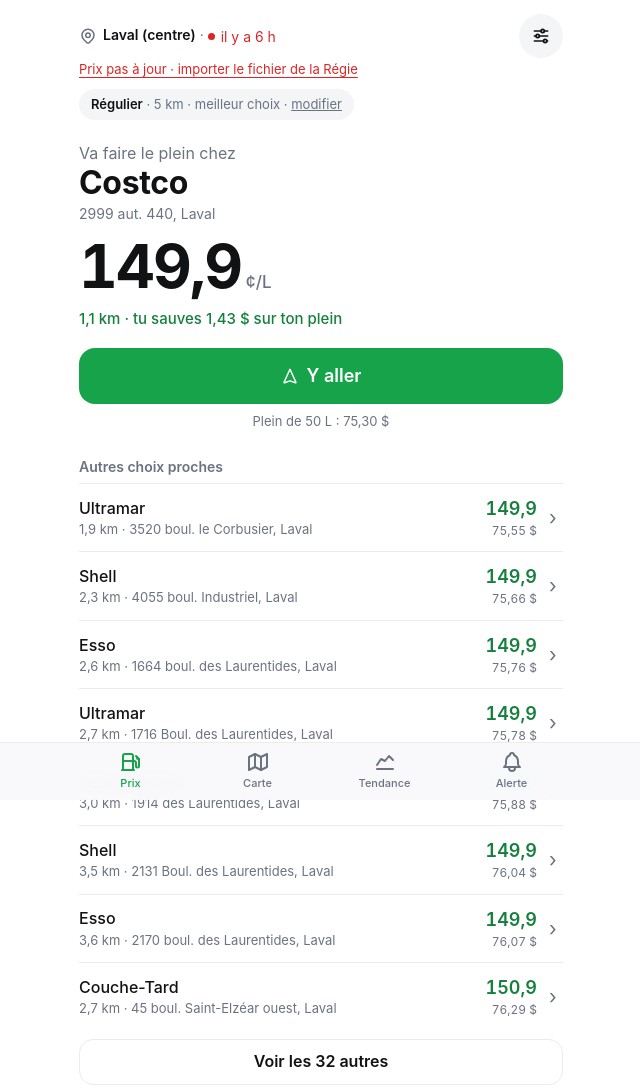
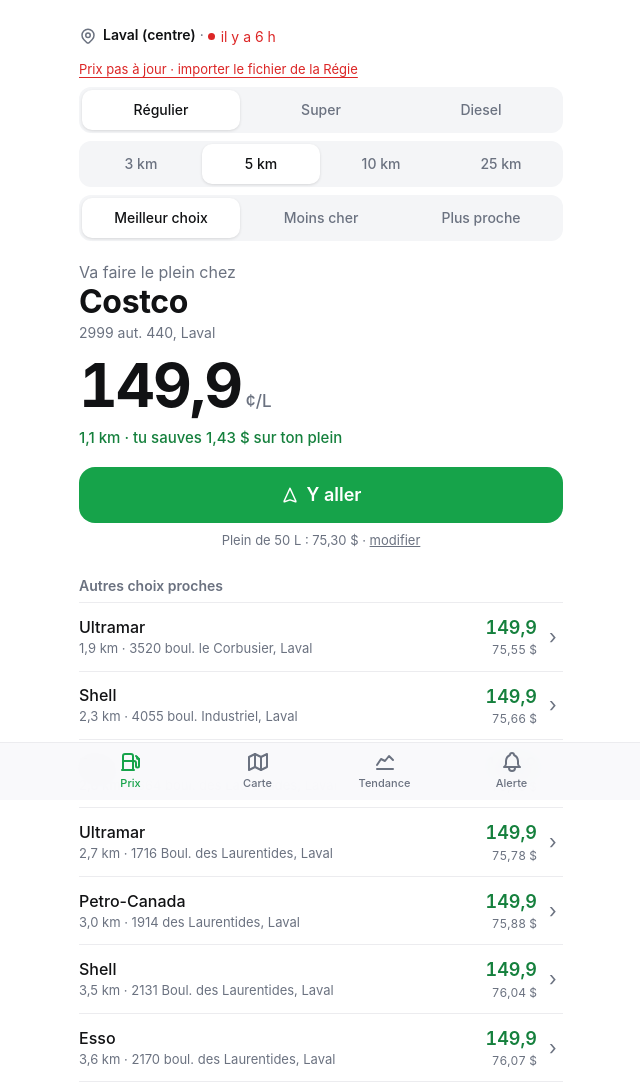
Before and after one commit to bot0123-anti-ai/essence-quebec, a plain HTML site: page site/index.html in a window 1280 px wide. Shown: the top 1088 px of the page, without its empty margins (319-959 px from the left). Drawn offline with Linux system fonts and the light colour scheme.

Commit message:
Choix affichés directement à l'écran
Carburant, distance et tri visibles en haut (contrôles segmentés); « Mon véhicule » et Costco visibles sous la liste.

Co-Authored-By: Claude Opus 5.5 <noreply@anthropic.com>
Claude-Session: https://claude.ai/code/session_01VqtE2omeLmVUKYEM9PbCvx

```diff
--- a/site/index.html
+++ b/site/index.html
@@ -14,7 +14,7 @@
    IDEA: le conseil d'un ami : « Va faire le plein chez Costco »
    PICTURE: le nom de la station et le prix en très grand, gros bouton vert « Y aller »
    COLOUR and TYPE: blanc, encre, gris doux, vert pour l'action et l'économie; police du téléphone
-   LAYOUT: une colonne (max 520px), filtres cachés derrière l'icône réglages, barre d'onglets en bas */
+   LAYOUT: une colonne (max 520px), choix visibles en haut (contrôles segmentés), véhicule sous la liste, onglets en bas */
 :root{color-scheme:light dark;--bg:light-dark(#fff,#0e0f11);--ink:light-dark(#111214,#f3f4f6);--mute:light-dark(#6b7280,#9ca3af);--line:light-dark(#ececef,#24262b);--soft:light-dark(#f4f5f7,#191b1f);--card:light-dark(#fff,#15171a);--green:light-dark(#16a34a,#15803d);--gtext:light-dark(#15803d,#4ade80);--gsoft:light-dark(#e9f7ee,#12261a);--amber:light-dark(#b45309,#fbbf24);--red:light-dark(#dc2626,#f87171)}
 :root[data-theme=light]{color-scheme:light}:root[data-theme=dark]{color-scheme:dark}
 *{box-sizing:border-box;min-width:0}
@@ -36,9 +36,11 @@ svg.i{width:18px;height:18px;fill:none;stroke:currentColor;stroke-width:2;stroke
 .panel{background:var(--soft);border-radius:18px;padding:14px;display:grid;gap:14px;margin-top:6px}
 .panel[hidden]{display:none}
 .grp>span{display:block;font-size:13px;color:var(--mute);margin-bottom:6px}
-.seg{display:flex;flex-wrap:wrap;gap:6px}
-.seg button{font:inherit;font-size:14px;font-weight:500;min-height:40px;padding:0 14px;border-radius:99px;border:0;background:var(--card);color:var(--ink);cursor:pointer}
-.seg button[aria-pressed=true]{background:var(--ink);color:var(--bg)}
+.ctl{display:grid;gap:8px;margin-top:8px}
+.seg{display:flex;gap:2px;background:var(--soft);border-radius:12px;padding:3px}
+.seg button{flex:1 1 0;font:inherit;font-size:14px;font-weight:500;min-height:40px;padding:0 6px;border-radius:10px;border:0;background:transparent;color:var(--mute);cursor:pointer;white-space:nowrap}
+.seg button[aria-pressed=true]{background:var(--card);color:var(--ink);box-shadow:0 1px 3px #0000001f}
+body[data-tab=trend] .hide-trend,body[data-tab=alert] .hide-alert{display:none}
 .row{display:flex;gap:8px;flex-wrap:wrap;align-items:flex-end}
 input[type=text],input[type=number],select{font:inherit;font-size:16px;color:var(--ink);background:var(--card);border:1px solid var(--line);border-radius:12px;padding:9px 12px;min-height:44px;flex:1 1 140px;width:100%}
 label.f{display:grid;gap:4px;font-size:13px;color:var(--mute);flex:1 1 130px}
@@ -58,7 +60,7 @@ label.ck{display:flex;gap:8px;align-items:center;font-size:15px;min-height:32px}
 .msg:empty{display:none}
 .chipsum{display:inline-flex;align-items:center;gap:6px;margin-top:10px;background:var(--soft);border:0;border-radius:99px;padding:6px 12px;font:inherit;font-size:13px;color:var(--mute);cursor:pointer}
 .chipsum b{color:var(--ink);font-weight:600}
-.hero .lead{margin:22px 0 0;font-size:16px;color:var(--mute)}
+.hero .lead{margin:20px 0 0;font-size:16px;color:var(--mute)}
 .hero .name{margin:0;font-size:32px;font-weight:700;line-height:1.15;letter-spacing:-.01em}
 .hero .addr{margin:2px 0 0;font-size:14px;color:var(--mute)}
 .hero .price{margin:12px 0 0;font-size:60px;font-weight:700;line-height:1;letter-spacing:-.03em;font-variant-numeric:tabular-nums}
@@ -92,7 +94,7 @@ h2.t{font-size:26px;font-weight:700;margin:20px 0 0;letter-spacing:-.01em}
 .fig{position:relative;height:220px;margin-top:12px}.fig>svg{position:absolute;inset:0;width:100%;height:100%;color:var(--ink)}
 .legend{display:flex;gap:16px;flex-wrap:wrap;font-size:13px;color:var(--mute);margin-top:6px}
 .legend i{display:inline-block;width:16px;height:3px;vertical-align:middle;margin-right:6px;border-radius:2px}
-#rng{margin-top:14px}#rng button{background:var(--soft)}#rng button[aria-pressed=true]{background:var(--ink)}
+#rng{margin-top:14px}
 .alhead{display:flex;justify-content:space-between;align-items:center;gap:16px}
 .grid3{display:grid;grid-template-columns:repeat(auto-fit,minmax(130px,1fr));gap:10px;margin-top:14px}
 ol.steps{padding-left:20px;margin:14px 0 0;display:grid;gap:12px}
@@ -113,7 +115,6 @@ code{background:var(--soft);border-radius:6px;padding:1px 6px;overflow-wrap:anyw
       <svg class="i" viewBox="0 0 24 24"><path d="M9 11a3 3 0 1 0 6 0a3 3 0 0 0-6 0"/><path d="M17.66 16.66l-4.24 4.24a2 2 0 0 1-2.83 0l-4.25-4.24a8 8 0 1 1 11.32 0z"/></svg>
       <span><b id="poslbl">…</b> · <span class="fresh" id="freshBox"><span class="dot"></span><span id="fresh">chargement…</span></span></span>
     </button>
-    <button class="ibtn" id="filtBtn" type="button" aria-expanded="false" aria-controls="filt" aria-label="Réglages"><svg class="i" viewBox="0 0 24 24"><path d="M4 6h8M16 6h4M4 12h2M10 12h10M4 18h11M19 18h1"/><circle cx="14" cy="6" r="2"/><circle cx="8" cy="12" r="2"/><circle cx="17" cy="18" r="2"/></svg></button>
   </div>
   <label class="lnk" for="file" id="impLbl" hidden>Prix pas à jour · importer le fichier de la Régie</label>
   <input type="file" id="file" accept=".xlsx,.xls,.csv" hidden>
@@ -132,15 +133,27 @@ code{background:var(--soft);border-radius:6px;padding:1px 6px;overflow-wrap:anyw
     <datalist id="cities"></datalist>
   </form>
 
-  <div class="panel" id="filt" hidden>
-    <div class="grp"><span>Carburant</span><div class="seg" data-k="fuel">
-      <button type="button" data-v="0">Régulier</button><button type="button" data-v="1">Super</button><button type="button" data-v="2">Diesel</button></div></div>
-    <div class="grp"><span>Distance maximum</span><div class="seg" data-k="radius">
-      <button type="button" data-v="3">3 km</button><button type="button" data-v="5">5 km</button><button type="button" data-v="10">10 km</button><button type="button" data-v="25">25 km</button></div></div>
-    <div class="grp"><span>Trier par</span><div class="seg" data-k="sort">
-      <button type="button" data-v="best">Meilleur choix</button><button type="button" data-v="price">Moins cher</button><button type="button" data-v="dist">Plus proche</button></div></div>
-    <div class="grp"><span>Mon véhicule</span>
-      <div class="row">
+  <div class="ctl hide-alert">
+    <div class="seg" data-k="fuel" role="group" aria-label="Carburant">
+      <button type="button" data-v="0">Régulier</button><button type="button" data-v="1">Super</button><button type="button" data-v="2">Diesel</button></div>
+    <div class="seg hide-trend" data-k="radius" role="group" aria-label="Distance maximum">
+      <button type="button" data-v="3">3 km</button><button type="button" data-v="5">5 km</button><button type="button" data-v="10">10 km</button><button type="button" data-v="25">25 km</button></div>
+    <div class="seg hide-trend" data-k="sort" role="group" aria-label="Trier par">
+      <button type="button" data-v="best">Meilleur choix</button><button type="button" data-v="price">Moins cher</button><button type="button" data-v="dist">Plus proche</button></div>
+  </div>
+
+  <p id="status" role="status"></p>
+
+  <div id="v-list">
+    <div id="hero"></div>
+    <h3 id="lh">Autres choix proches</h3>
+    <p class="note" id="lsub" style="margin:0 0 6px"></p>
+    <ul class="list" id="list"></ul>
+    <button class="b o more" id="moreBtn" type="button" hidden>Voir plus</button>
+
+    <div class="card" id="veh">
+      <b>Mon véhicule</b>
+      <div class="row" style="margin-top:10px">
         <label class="f">Réservoir (litres)<input type="number" id="tank" min="10" max="200" step="1" inputmode="numeric"></label>
         <label class="f">Conso. (L/100 km)<input type="number" id="cons" min="2" max="30" step="0.1" inputmode="decimal"></label>
       </div>
@@ -151,20 +164,8 @@ code{background:var(--soft);border-radius:6px;padding:1px 6px;overflow-wrap:anyw
         <label class="f">Modèle<select id="carModel" disabled><option value="">Choisir…</option></select></label>
         <label class="f">Année<select id="carYear" disabled><option value="">Choisir…</option></select></label>
       </div>
+      <div class="swrow" style="margin-top:12px;border-top:1px solid var(--line);padding-top:12px"><span>Inclure Costco <span class="ad" style="display:inline">(membres seulement)</span></span><button class="sw" id="costcoSw" role="switch" aria-checked="true" aria-label="Inclure Costco" type="button"></button></div>
     </div>
-    <div class="swrow"><span>Inclure Costco <span class="ad" style="display:inline">(membres)</span></span><button class="sw" id="costcoSw" role="switch" aria-checked="true" aria-label="Inclure Costco" type="button"></button></div>
-    <button class="b dark" id="filtDone" type="button">OK</button>
-  </div>
-
-  <p id="status" role="status"></p>
-
-  <div id="v-list">
-    <button class="chipsum" id="sumBtn" type="button"><span id="sum"></span></button>
-    <div id="hero"></div>
-    <h3 id="lh">Autres choix proches</h3>
-    <p class="note" id="lsub" style="margin:0 0 6px"></p>
-    <ul class="list" id="list"></ul>
-    <button class="b o more" id="moreBtn" type="button" hidden>Voir plus</button>
   </div>
 
   <div id="v-map" hidden>
@@ -326,10 +327,8 @@ function render(){
   $('poslbl').textContent = pos.label + (home && home.label===pos.label ? ' · chez moi' : '');
   const {out, avg, L} = compute();
   OUT = out;
-  const sortLbl = {best:'meilleur choix',price:'moins cher',dist:'plus proche'}[set.sort];
-  $('sum').innerHTML = `<b>${FUEL[set.fuel]}</b> · ${set.radius} km · ${sortLbl} · <u>modifier</u>`;
   if (!out.length) {
-    $('hero').innerHTML = `<p class="empty">Aucune station n'affiche de ${FUEL[set.fuel].toLowerCase()} à ${set.radius} km ou moins. Touche les réglages pour agrandir la distance.</p>`;
+    $('hero').innerHTML = `<p class="empty">Aucune station n'affiche de ${FUEL[set.fuel].toLowerCase()} à ${set.radius} km ou moins. Choisis une plus grande distance.</p>`;
     $('list').innerHTML=''; $('lh').hidden=true; $('lsub').textContent=''; $('moreBtn').hidden=true;
   } else {
     const t=out[0], save=(avg-t.p)/100*L;
@@ -341,7 +340,7 @@ function render(){
       <p class="price">${fmt1(t.p)}<small> ¢/L</small></p>
       <p class="gain">${km(t.d)} · ${save>=0.05 ? `tu sauves ${money(save)} sur ton plein` : `prix moyen du coin : ${fmt1(avg)} ¢`}</p>
       <a class="b go" href="${maps(t.s)}" target="_blank" rel="noopener"><svg class="i" viewBox="0 0 24 24"><path d="M12 18.5l7.3 2.5a.5.5 0 0 0 .6-.7L12 3l-7.9 17.3a.5.5 0 0 0 .6.7z"/></svg>Y aller</a>
-      <p class="cost">Plein de ${L} L : ${money(t.cost)}${set.car ? ' · '+esc(set.car) : ''}</p></div>`;
+      <p class="cost">Plein de ${L} L : ${money(t.cost)}${set.car ? ' · '+esc(set.car) : ''} · <a href="#veh" style="color:inherit">modifier</a></p></div>`;
     const rest = out.slice(1, 61), shown = showAll ? rest : rest.slice(0, 8);
     $('lh').hidden = !rest.length;
     $('lsub').textContent = '';
@@ -598,12 +597,8 @@ function usePos(p, asHome){
   $('posform').hidden=true; $('perr').textContent=''; $('setHome').checked=false;
   render();
 }
-function openFilt(open){ $('filt').hidden=!open; $('filtBtn').setAttribute('aria-expanded', String(open)); if (open) { $('posform').hidden=true; window.scrollTo({top:0,behavior:'smooth'}); } }
-$('filtBtn').addEventListener('click', ()=>openFilt($('filt').hidden));
-$('filtDone').addEventListener('click', ()=>openFilt(false));
-$('sumBtn').addEventListener('click', ()=>openFilt(true));
 $('moreBtn').addEventListener('click', ()=>{ showAll=true; render(); });
-$('chg').addEventListener('click', ()=>{ const f=$('posform'); f.hidden=!f.hidden; if(!f.hidden) { openFilt(false); $('q').focus(); } });
+$('chg').addEventListener('click', ()=>{ const f=$('posform'); f.hidden=!f.hidden; if(!f.hidden) $('q').focus(); });
 $('homeBtn').addEventListener('click', ()=>{ if (home) usePos(home); });
 $('posform').addEventListener('submit', e=>{
   e.preventDefault();
```
